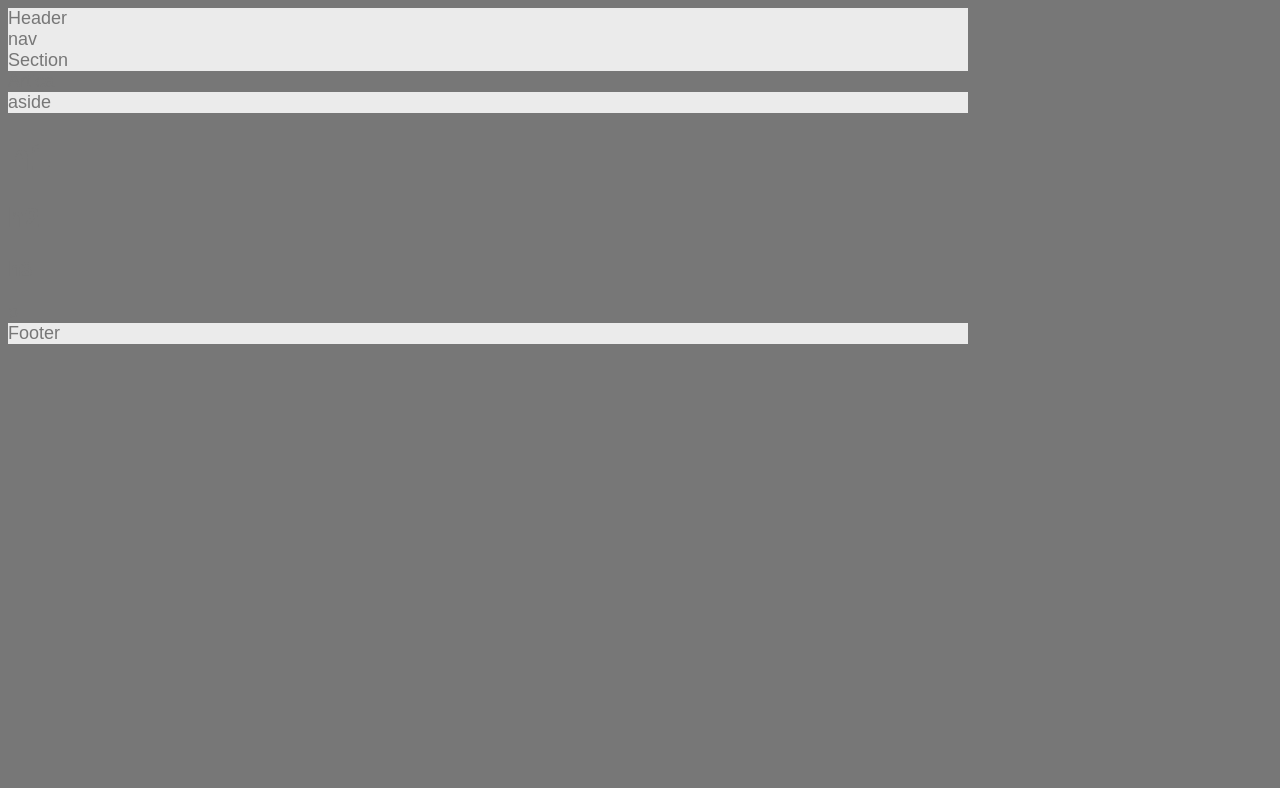
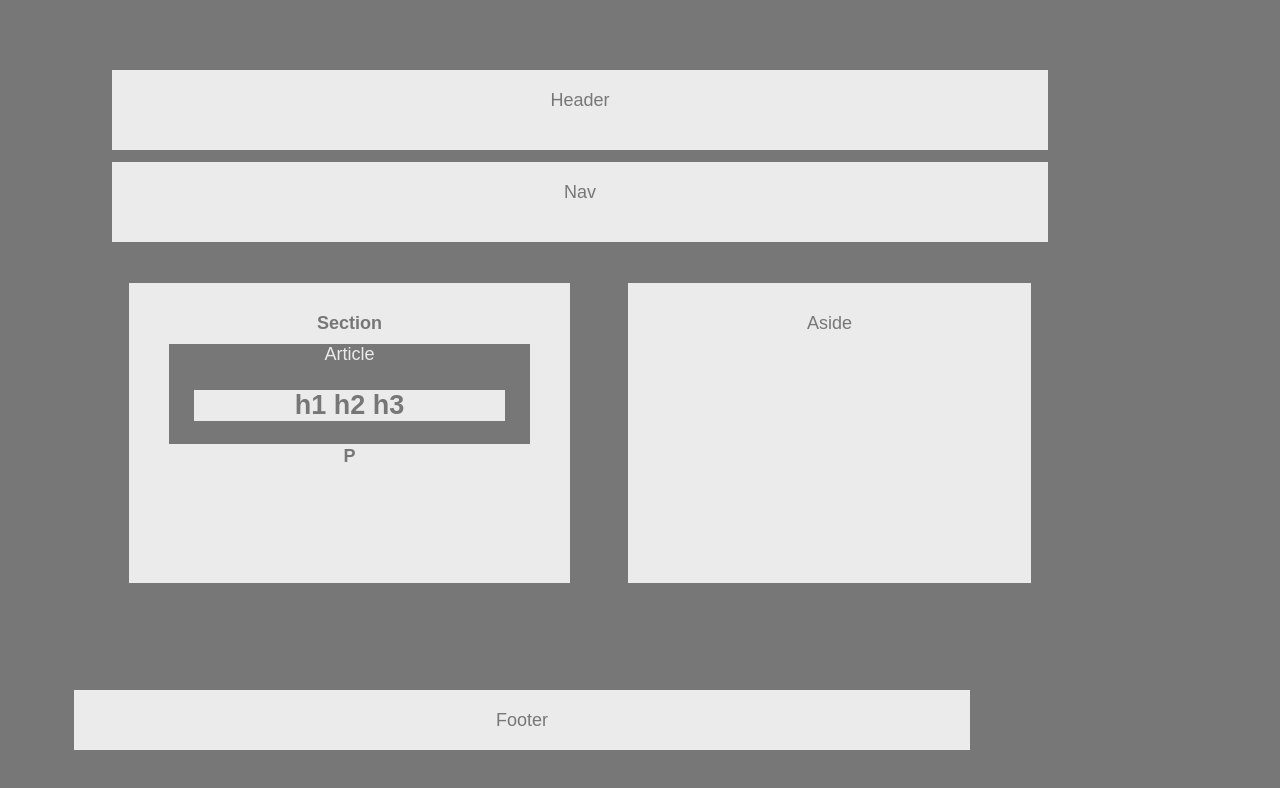
Before and after one commit to catherinewweinberg/Basic-Portfolio, a plain HTML site: page index.html in a window 1280 px wide. Drawn offline with Linux system fonts and the light colour scheme.

Commit message:
formatting css

```diff
--- a/assets/css/style.css
+++ b/assets/css/style.css
@@ -1,16 +1,70 @@
+* {
+    box-sizing: border-box;
+    text-align: center;
+}
+
 body { background-color: #777;
     width: 960px;
     color: #777;
     font-family: Arial, Helvetica, sans-serif;
     font-size: 18px;
+    align-content: center;
+    padding-top: 50px;
+    margin-left: 100px;
+
 
 }
-header { background-color: #ebebeb;}
 
-    #nav{ background-color: #ebebeb;}
-    #section{ background-color: #ebebeb; }
-    #aside{background-color: #ebebeb; }
-    #article { color: #ebebeb;
+.container {
+    background-color: #ebebeb;
+    padding: 20px;
+    text-align: center;
+    margin: 12px;
+    height: 80px;
+
+}
+
+#nav{ background-color: #ebebeb;
+        padding: 20px;
+        text-align: center;
+        margin: 12px;
+        height: 80px; }
+
+#section{ background-color: #ebebeb;
+        padding:30px;
+        text-align: center;
+        float: left;
+        height: 300px;
+        width: 46%;
+        margin: 3%; }
+
+    #aside{ background-color: #ebebeb;
+        float: right;
+        width: 42%;
+        margin: 3%;
+        height: 300px;
+        text-align: center;
+        padding: 30px;}
+
+    #article{ color: #ebebeb;
         background-color: #777;
-    }
-Footer {background-color: #ebebeb; }
+        height: 100px;
+        margin: 10px; }
+
+    #h1{ background-color: #ebebeb;
+        color: #777;
+        margin: 25px; }
+
+p { background-color: #ebebeb;
+    color: #777;
+    margin: 25px: }
+
+footer { background-color: #ebebeb;
+    position: absolute;
+    left: 5%;
+    bottom: 5%;
+    width: 70%;
+    height: 60px;
+    align-content: center;
+    padding: 20px;
+    margin: 10px; }
--- a/index.html
+++ b/index.html
@@ -1,20 +1,26 @@
 <!DOCTYPE html>
 <html lang="en">
+
 <head>
     <meta charset="UTF-8">
     <title>Catherine Weinberg</title>
     <link rel="stylesheet" type="text/css" href="assets/css/style.css">
 </head>
+
 <body>
-    <header>Header</header>
-    <section id=nav>nav</section>
-    <section id=section>Section</section>
-    <section id=artical>Artical</section>
-    <section id=aside>aside</section>
-    <h1 id=h1>h1</h1>
-    <h2 id=h2>h2</h2>
-    <h3 id=h3>h3</h3>
-    <section id=p>p</section>
+    <div class="container">
+        <header>Header</header>
+    </div>
+        <div id=nav>Nav</div>
+        <section id=section>
+            <strong>Section</strong>
+            <div id=article>Article
+
+            <h1 id=h1>h1 h2 h3</h1>
+            <p><strong>P</p></strong></div>
+        </section>
+        <div id=aside>Aside</div>
     <footer id=footer>Footer</footer>
+
 </body>
 </html>
```
